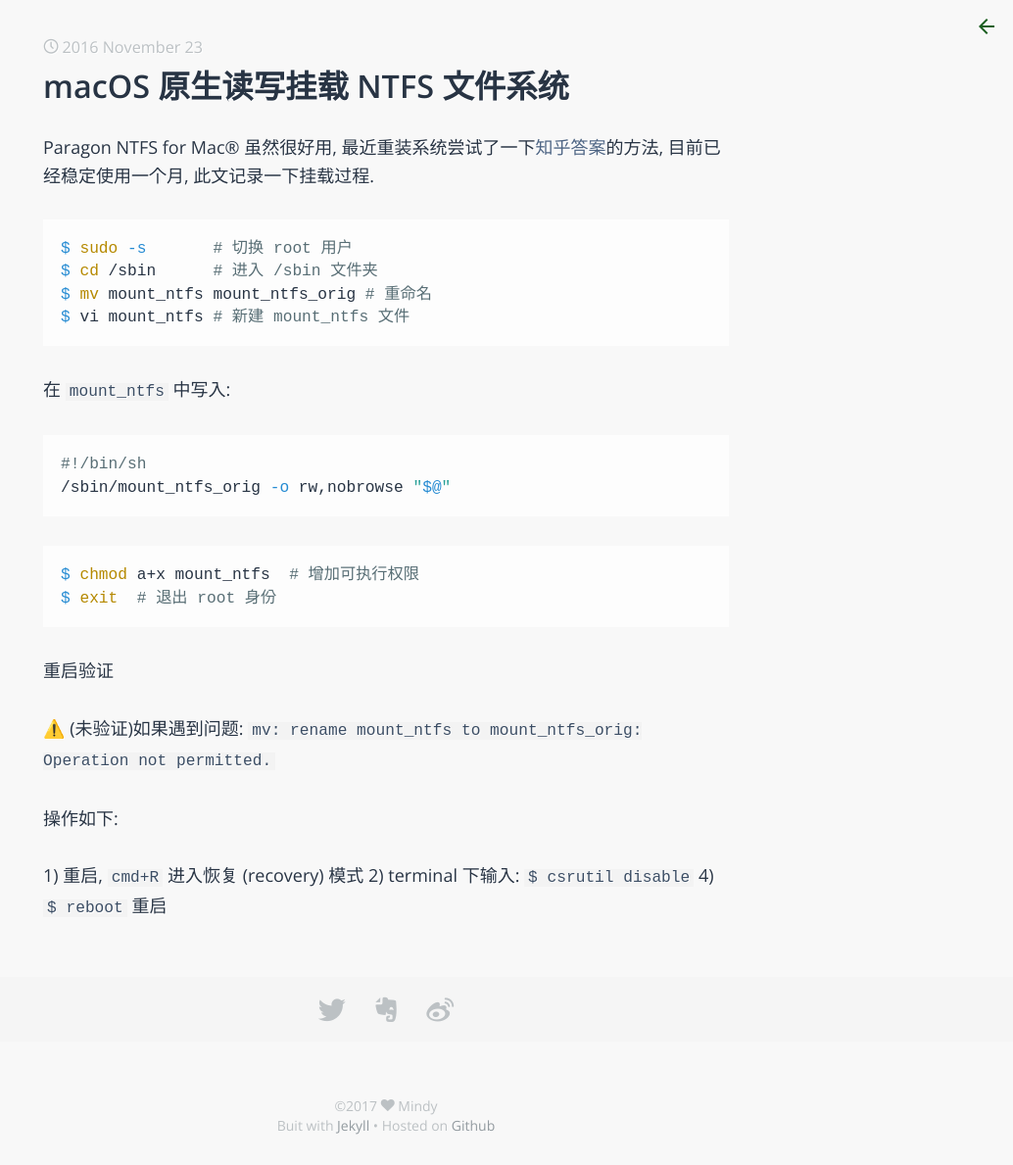
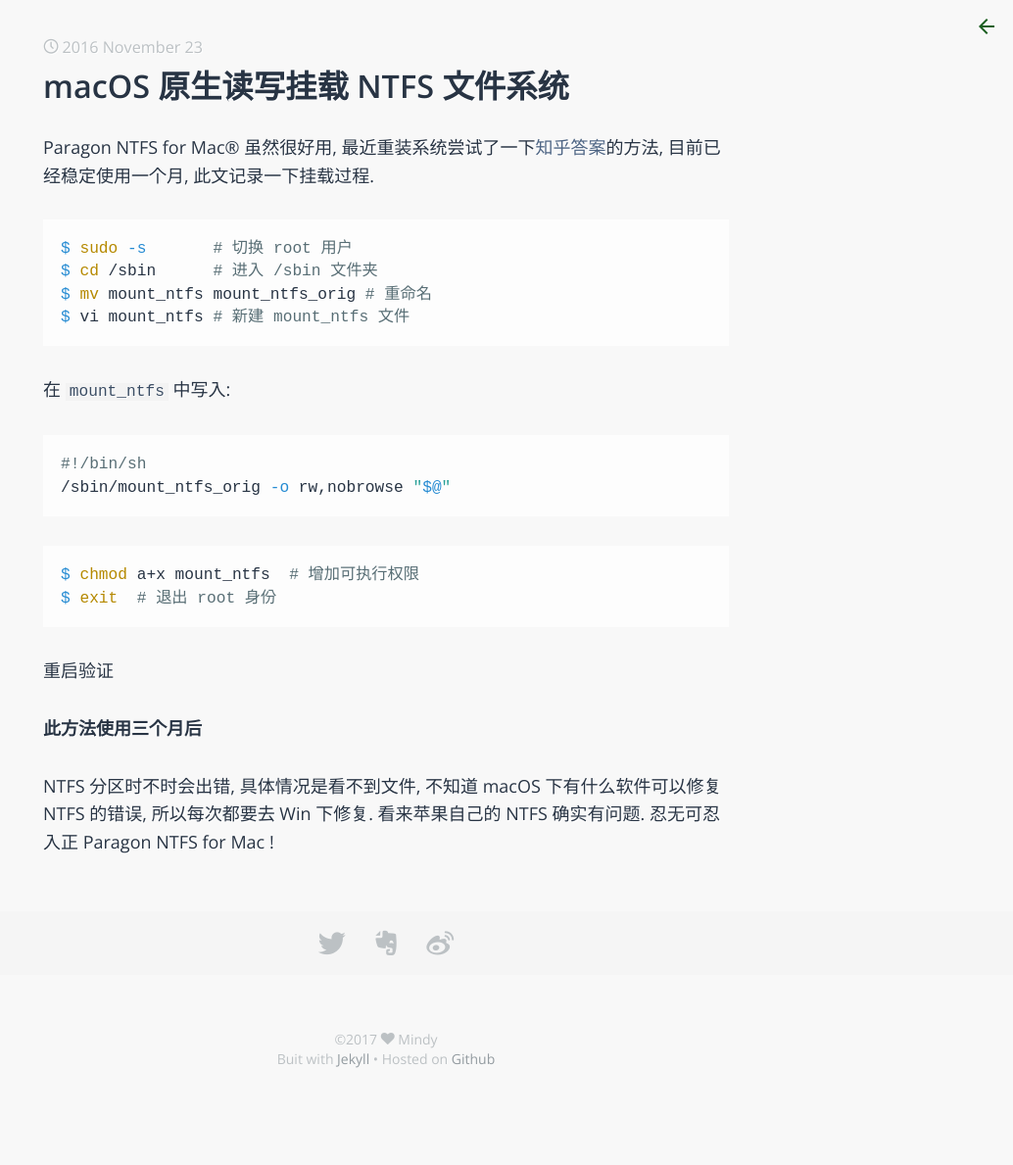
Before and after one commit to mzcabc/9ft.github.io.Archived, a Jekyll site: the page built from _posts/2016-11-23-macOS-NTFS.md, in a window 1280 px wide. Shown: the whole page at 98% size, without its empty margins (246-1280 px from the left). Built offline with Jekyll 4.4.1, drawn with Linux system fonts in a browser that asks for light colours; some web fonts are replaced; comment, search, counter and statistics services are not loaded.

Commit message:
update: macOS 原生读写挂载 NTFS 文件系统

```diff
--- a/_posts/2016-11-23-macOS-NTFS.md
+++ b/_posts/2016-11-23-macOS-NTFS.md
@@ -27,10 +28,6 @@ $ exit	# 退出 root 身份
 
 重启验证
 
-⚠️ (未验证)如果遇到问题: `mv: rename mount_ntfs to mount_ntfs_orig: Operation not permitted.`
+**此方法使用三个月后**
 
-操作如下:
-
-1) 重启, `cmd+R` 进入恢复 (recovery) 模式
-2) terminal 下输入: `$ csrutil disable`
-4) `$ reboot` 重启
+NTFS 分区时不时会出错, 具体情况是看不到文件, 不知道 macOS 下有什么软件可以修复 NTFS 的错误, 所以每次都要去 Win 下修复. 看来苹果自己的 NTFS 确实有问题. 忍无可忍入正 Paragon NTFS for Mac !
```
Also changed, not shown: other parts of _posts/2016-11-23-macOS-NTFS.md (+1 -0 lines).
